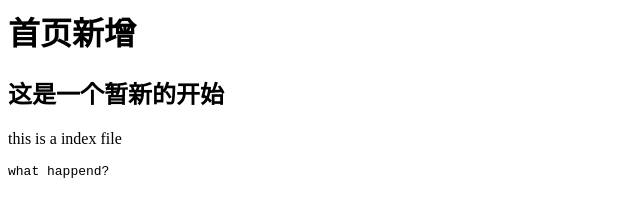
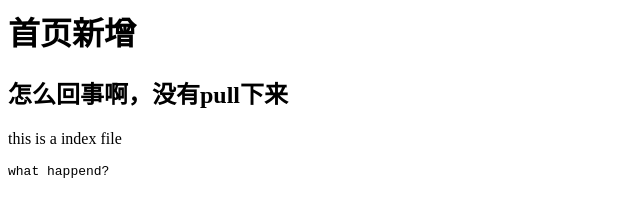
Before and after one commit to sbg991276246/git-test, a plain HTML site: page index.html in a window 1280 px wide. Shown: the whole page, without its empty margins (0-640 px from the left). Drawn offline with Linux system fonts and the light colour scheme.

Commit message:
index.html
index.html

```diff
--- a/index.html
+++ b/index.html
@@ -4,7 +4,7 @@
 </head>
 <body>
    <h1>首页新增</h1>
-   <h2>这是一个暂新的开始</h2>
+   <h2>怎么回事啊，没有pull下来</h2>
    <p>this is a index file</p>
    <pre>what happend?</pre>
 </body>
```
